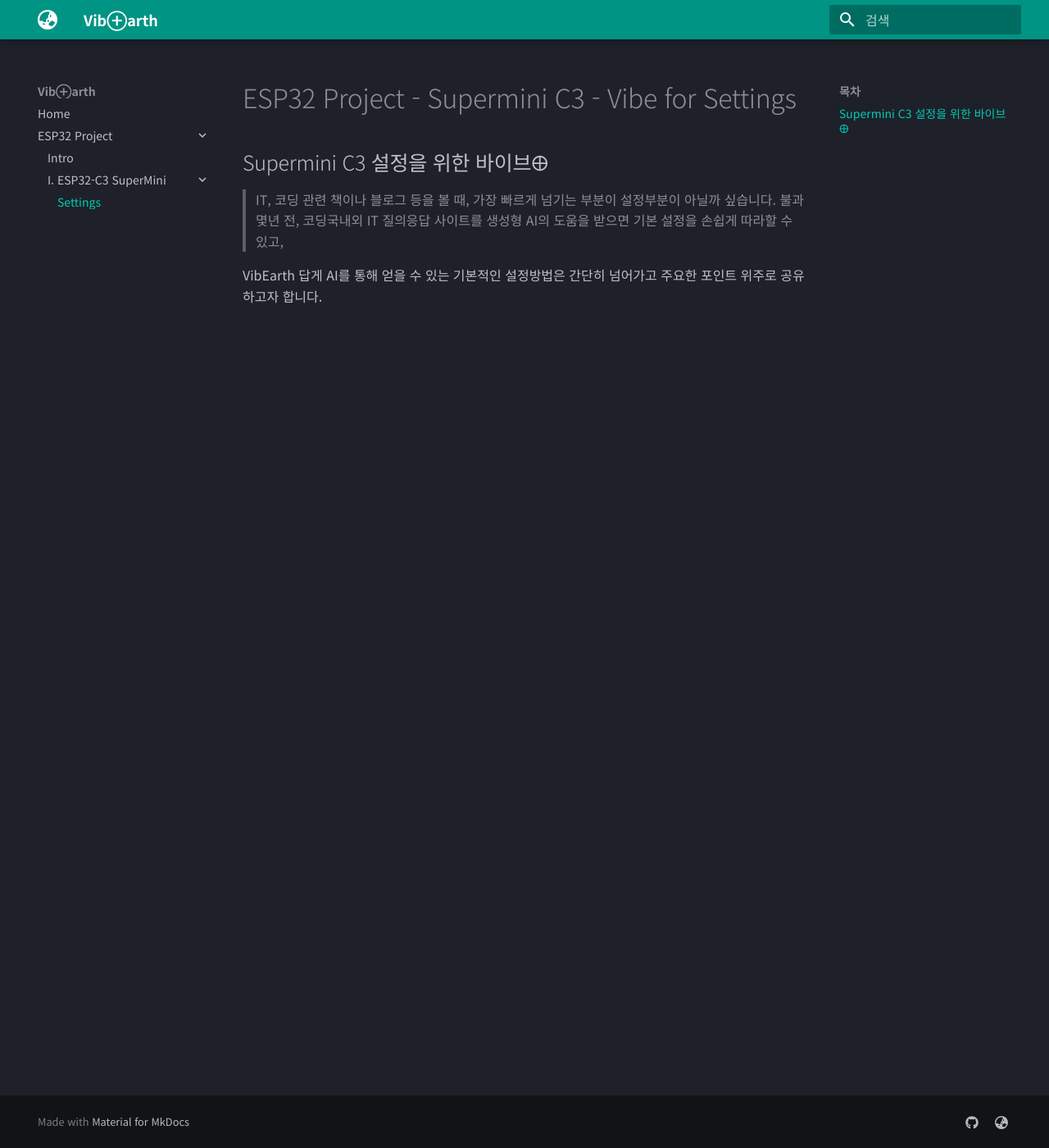
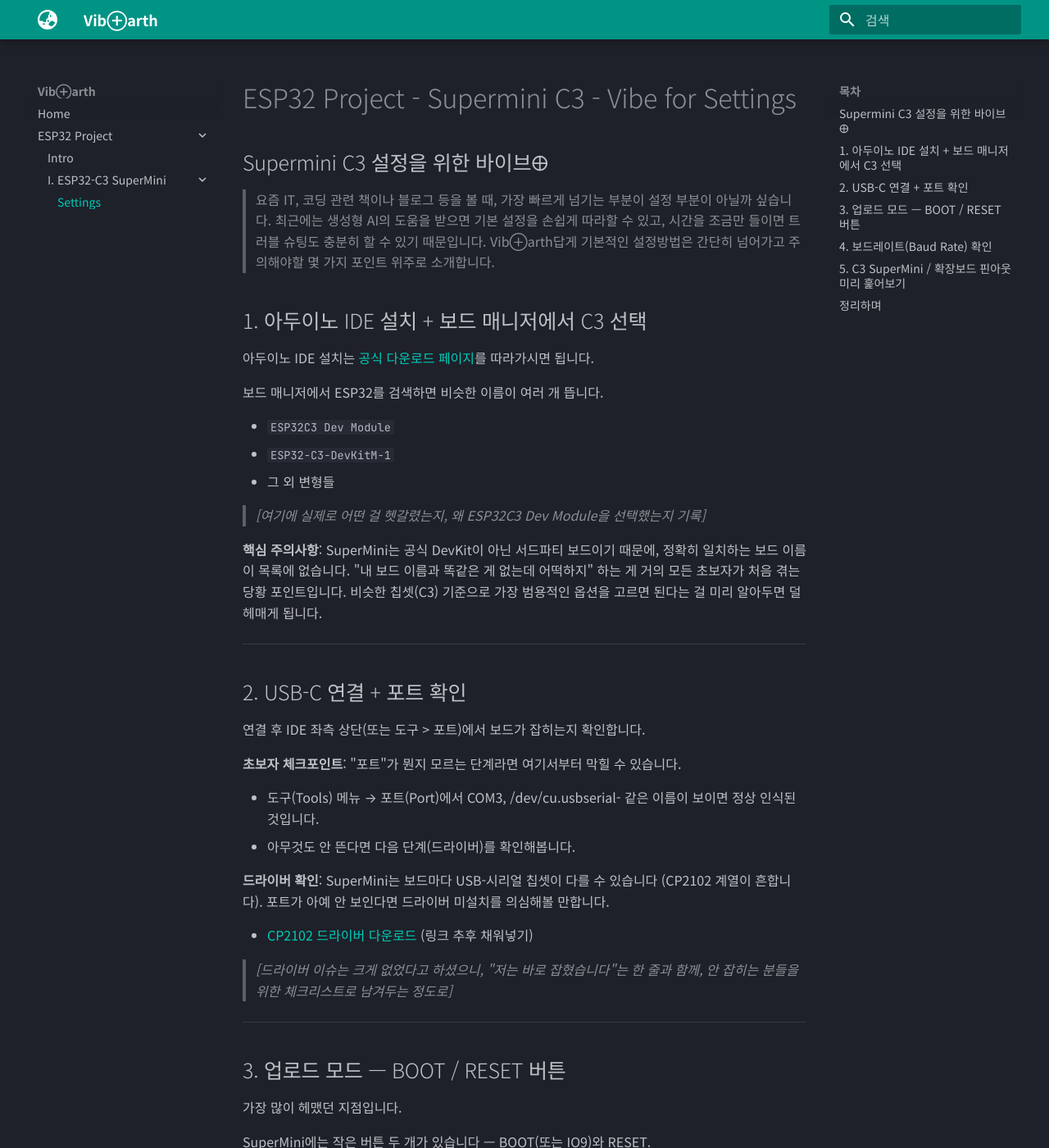
Before and after one commit to VibEarth/VibEarth.github.io, an MkDocs documentation site: the page built from docs/esp32/c3/settings.md, in a window 1280 px wide and 1400 px high. Shown: the whole window at 82% size. Built offline with MkDocs 1.6.1 and Material for MkDocs 9.7.7, drawn with Linux system fonts in a browser that asks for light colours; some of the changed text lies outside the part shown.

Commit message:
vault backup: 2026-06-30 22:27:01

```diff
--- a/docs/esp32/c3/settings.md
+++ b/docs/esp32/c3/settings.md
@@ -2,8 +2,93 @@
 
 ## Supermini C3 설정을 위한 바이브🜨
 
->IT, 코딩 관련 책이나 블로그 등을 볼 때, 가장 빠르게 넘기는 부분이 설정부분이 아닐까 싶습니다.
->불과 몇년 전, 코딩국내외 IT 질의응답 사이트를  생성형 AI의 도움을 받으면 기본 설정을 손쉽게 따라할 수 있고,
+>요즘 IT, 코딩 관련 책이나 블로그 등을 볼 때, 가장 빠르게 넘기는 부분이 설정 부분이 아닐까 싶습니다.
+>최근에는 생성형 AI의 도움을 받으면 기본 설정을 손쉽게 따라할 수 있고, 시간을 조금만 들이면 트러블 슈팅도 충분히 할 수 있기 때문입니다.
+>Vib⊕arth답게 기본적인 설정방법은 간단히 넘어가고 주의해야할 몇 가지 포인트 위주로 소개합니다.
 
-VibEarth 답게 AI를 통해 얻을 수 있는 기본적인 설정방법은 간단히 넘어가고
-주요한 포인트 위주로 공유하고자 합니다.
+## 1. 아두이노 IDE 설치 + 보드 매니저에서 C3 선택
+
+아두이노 IDE 설치는 [공식 다운로드 페이지](#)를 따라가시면 됩니다.
+
+보드 매니저에서 ESP32를 검색하면 비슷한 이름이 여러 개 뜹니다.
+
+- `ESP32C3 Dev Module`
+- `ESP32-C3-DevKitM-1`
+- 그 외 변형들
+
+> _[여기에 실제로 어떤 걸 헷갈렸는지, 왜 ESP32C3 Dev Module을 선택했는지 기록]_
+
+**핵심 주의사항**: SuperMini는 공식 DevKit이 아닌 서드파티 보드이기 때문에, 정확히 일치하는 보드 이름이 목록에 없습니다. "내 보드 이름과 똑같은 게 없는데 어떡하지" 하는 게 거의 모든 초보자가 처음 겪는 당황 포인트입니다. 비슷한 칩셋(C3) 기준으로 가장 범용적인 옵션을 고르면 된다는 걸 미리 알아두면 덜 헤매게 됩니다.
+
+---
+
+## 2. USB-C 연결 + 포트 확인
+
+연결 후 IDE 좌측 상단(또는 도구 > 포트)에서 보드가 잡히는지 확인합니다.
+
+**초보자 체크포인트**: "포트"가 뭔지 모르는 단계라면 여기서부터 막힐 수 있습니다.
+
+- 도구(Tools) 메뉴 → 포트(Port)에서 COM3, /dev/cu.usbserial- 같은 이름이 보이면 정상 인식된 것입니다.
+- 아무것도 안 뜬다면 다음 단계(드라이버)를 확인해봅니다.
+
+**드라이버 확인**: SuperMini는 보드마다 USB-시리얼 칩셋이 다를 수 있습니다 (CP2102 계열이 흔합니다). 포트가 아예 안 보인다면 드라이버 미설치를 의심해볼 만합니다.
+
+- [CP2102 드라이버 다운로드](#) (링크 추후 채워넣기)
+
+> _[드라이버 이슈는 크게 없었다고 하셨으니, "저는 바로 잡혔습니다"는 한 줄과 함께, 안 잡히는 분들을 위한 체크리스트로 남겨두는 정도로]_
+
+---
+
+## 3. 업로드 모드 — BOOT / RESET 버튼
+
+가장 많이 헤맸던 지점입니다.
+
+SuperMini에는 작은 버튼 두 개가 있습니다 — BOOT(또는 IO9)와 RESET.
+
+- 자동 업로드 회로가 있는 보드는 버튼 없이도 업로드가 됩니다.
+- 하지만 가끔 자동 인식이 실패하거나, 한 번 꼬이면 수동으로 부트 모드에 진입해야 합니다.
+
+**수동 부트 모드 진입 순서**:
+
+1. BOOT 버튼을 누른 상태로 유지합니다.
+2. USB 케이블을 연결하거나, RESET 버튼을 짧게 눌렀다 뗍니다.
+3. BOOT 버튼을 누른 채로 업로드를 시작합니다.
+4. IDE에 "Connecting..." 메시지가 뜨고 업로드가 진행되면 BOOT 버튼을 뗍니다.
+
+> _[몇 번 헤맸는지, 어떤 증상이었는지(타임아웃 에러? 무한 Connecting?) 구체적으로 적어주시면 좋을 것 같아요]_
+
+**핵심 주의사항**: 자동으로 되는 보드라도 가끔 한 번씩 안 될 때가 있습니다. "왜 갑자기 안 되지" 하고 새로 설치하거나 케이블을 의심하기 전에, BOOT/RESET 버튼 조합부터 먼저 시도해보는 습관을 들이면 시간을 많이 아낄 수 있습니다.
+
+---
+
+## 4. 보드레이트(Baud Rate) 확인
+
+시리얼 모니터를 열었는데 글자가 깨지거나 아무것도 안 뜬다면 보드레이트 불일치를 의심해봅니다.
+
+- 일반적으로 코드에서 `Serial.begin(115200);`을 많이 쓰지만
+- 가끔 라이브러리 기본값이나 예제 코드가 `9600`으로 되어 있는 경우가 있습니다.
+- 시리얼 모니터 우측 하단의 보드레이트 드롭다운을 코드와 맞춰줍니다.
+
+> _[실제로 9600/115200 안 맞아서 헤맸던 경험이 있다면 그 상황 묘사]_
+
+---
+
+## 5. C3 SuperMini / 확장보드 핀아웃 미리 훑어보기
+
+앞으로 계속 보게 될 핀맵이니 지금 미리 한 번 익혀두면 나중에 편합니다.
+
+- [ESP32-C3 SuperMini 핀아웃](#)
+- [C3 확장 개발보드 핀아웃](#)
+
+특히 주의할 핀:
+
+- GPIO8, 9: 스트래핑 핀 — I2C SDA/SCL로 사용할 수 없습니다.
+- USB 관련 핀은 별도 용도로 예약된 경우가 많습니다.
+
+---
+
+## 정리하며
+
+다섯 단계 모두 "정석대로 하면 안 막히는" 과정이지만, 실제로는 한두 군데서 꼭 걸리게 됩니다. 이 기록은 그 걸리는 지점들을 미리 알고 가시라는 의미보다는, 걸렸을 때 "나만 이런 게 아니구나" 하고 확인하실 수 있도록 남겨둡니다.
+
+다음은 RGB_LED 블링킹으로 넘어갑니다.
```
